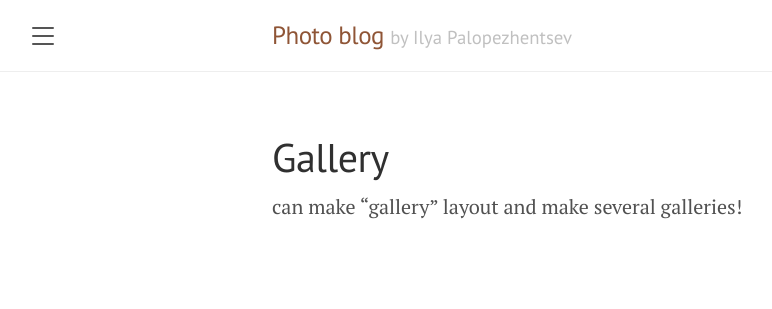
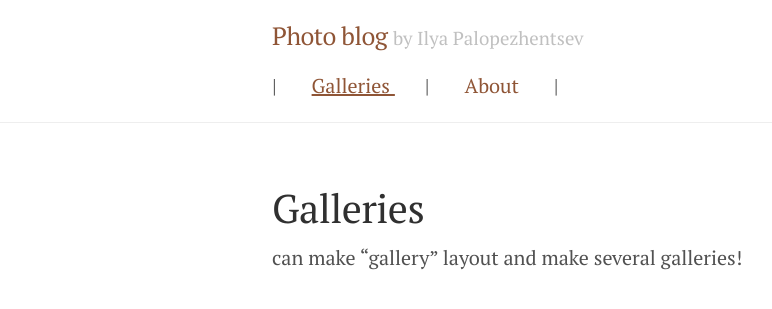
Before and after one commit to ipalopezhentsev/photo, a Jekyll site: the page built from galleries.md, in a window 1280 px wide. Shown: the top 309 px of the page, without its empty margins (8-780 px from the left). Built offline with Jekyll 4.4.1, drawn with Linux system fonts in a browser that asks for light colours.

Commit message:
change navbar to permanent on top

```diff
--- a/_includes/sidebar.html
+++ b/_includes/sidebar.html
@@ -1,6 +1,6 @@
 <!-- Target for toggling the sidebar `.sidebar-checkbox` is for regular
      styles, `#sidebar-checkbox` for behavior. -->
-<input type="checkbox" class="sidebar-checkbox" id="sidebar-checkbox">
+<!--<input type="checkbox" class="sidebar-checkbox" id="sidebar-checkbox">-->
 
 <!-- Toggleable sidebar -->
 <div class="sidebar" id="sidebar">
--- a/_layouts/default.html
+++ b/_layouts/default.html
@@ -4,27 +4,32 @@
 {% include head.html %}
 
 <body class="theme-base-0f">
-
-    {% include sidebar.html %}
-
-    <!-- Wrap is the content to shift when toggling the sidebar. We wrap the
-         content to avoid any CSS collisions with our real content. -->
-    <div class="wrap">
   <div class="masthead">
     <div class="container">
       <h3 class="masthead-title">
         <a href="{{ site.baseurl }}/" title="Home">{{ site.title }}</a>
         <small>{{ site.tagline }}</small>
       </h3>
+      <nav class="sidebar-nav">
+        |
+        {% assign pages_list = site.pages | sort:"order" %}
+        {% for node in pages_list %}
+        {% if node.title != null %}
+        {% if node.layout == "page" %}
+        <a class="sidebar-nav-item{% if page.url == node.url %} active{% endif %}"
+           href="{{ node.url | absolute_url }}">
+          {{ node.title }}
+        </a> |
+        {% endif %}
+        {% endif %}
+        {% endfor %}
+      </nav>
     </div>
   </div>
 
   <div class="container content">
     {{ content }}
   </div>
-    </div>
-
-    <label for="sidebar-checkbox" class="sidebar-toggle"></label>
 
 <script src='{{ site.baseurl }}/public/js/script.js'></script>
 <!--for bootstrap:-->
--- a/gallery.md
+++ b/galleries.md
@@ -1,7 +1,7 @@
 ---
 layout: page
-title: Gallery
-permalink: /gallery/
+title: Galleries
+permalink: /galleries/
 order: 8
 ---
 can make "gallery" layout and make several galleries!
--- a/public/css/lanyon.css
+++ b/public/css/lanyon.css
@@ -45,7 +45,7 @@ html {
 }
 
 h1, h2, h3, h4, h5, h6 {
-  font-family: "PT Sans", Helvetica, Arial, sans-serif;
+  font-family: "PT Serif", Helvetica, Arial, sans-serif;
   font-weight: 400;
   color: #313131;
   letter-spacing: -.025rem;
@@ -175,19 +175,23 @@ h1, h2, h3, h4, h5, h6 {
 
 /* Sidebar nav */
 .sidebar-nav {
+  display: inline-block;
+  align-items: flex-end;
+  padding-top: 1rem;
   border-bottom: 1px solid rgba(255,255,255,.1);
 }
 .sidebar-nav-item {
-  display: block;
+  display: inline;
   padding: .5rem 1rem;
   border-top: 1px solid rgba(255,255,255,.1);
 }
 .sidebar-nav-item.active,
 a.sidebar-nav-item:hover,
 a.sidebar-nav-item:focus {
-  text-decoration: none;
-  background-color: rgba(255,255,255,.1);
-  border-color: transparent;
+  text-decoration: underline;
+  /*background-color: rgba(200,255,255,.1);*/
+  color: rgba(200,255,255, 0.5);
+  /*border-color: transparent;*/
 }
 
 @media (min-width: 48em) {
--- a/public/js/script.js
+++ b/public/js/script.js
@@ -1,15 +1,15 @@
 (function(document) {
-  var toggle = document.querySelector('.sidebar-toggle');
-  var sidebar = document.querySelector('#sidebar');
-  var checkbox = document.querySelector('#sidebar-checkbox');
-
-  document.addEventListener('click', function(e) {
-    var target = e.target;
-
-    if(!checkbox.checked ||
-       sidebar.contains(target) ||
-       (target === checkbox || target === toggle)) return;
-
-    checkbox.checked = false;
-  }, false);
+  // var toggle = document.querySelector('.sidebar-toggle');
+  // var sidebar = document.querySelector('#sidebar');
+  // var checkbox = document.querySelector('#sidebar-checkbox');
+  //
+  // document.addEventListener('click', function(e) {
+  //   var target = e.target;
+  //
+  //   if(!checkbox.checked ||
+  //      sidebar.contains(target) ||
+  //      (target === checkbox || target === toggle)) return;
+  //
+  //   checkbox.checked = false;
+  // }, false);
 })(document);
```
Lines whose indentation alone changed are shown as unchanged.
